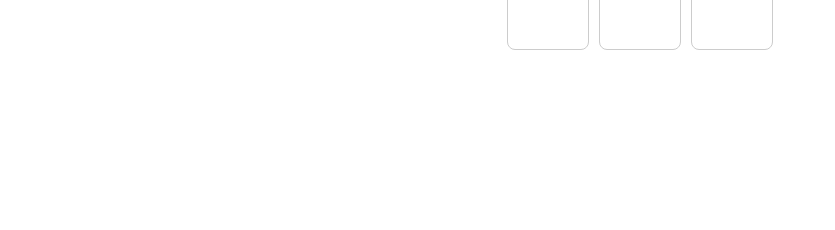
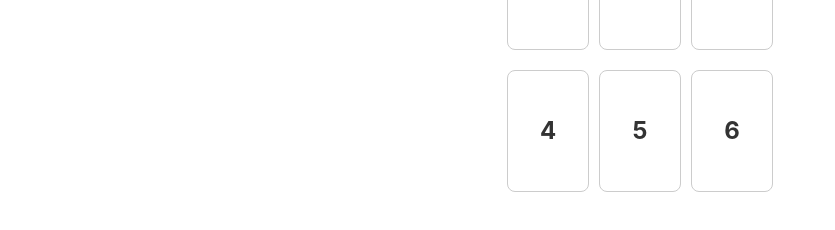
Before and after one commit to sahil-tandon/react-sequence-board-game, a React (Create React App) app: page / in a window 1280 px wide. Shown: the part 154-384 px from the top of the page, without its empty margins (0-835 px from the left). Built offline with nearby package versions, Linux system fonts and the light colour scheme.

Commit message:
React Sequence Board Game | Hand component

```diff
--- a/src/components/App/App.js
+++ b/src/components/App/App.js
@@ -1,12 +1,22 @@
 import React from "react";
 import "./App.css";
 import Board from "../Board/Board";
+import Hand from "../Hand/Hand";
 
 const App = () => {
+  // Example data for testing the Hand component
+  const playerHand = [
+    { id: 101, value: "4" },
+    { id: 102, value: "5" },
+    { id: 103, value: "6" },
+    // Add more cards as needed
+  ];
+
   return (
     <div className="app">
       <h1>Sequence Game</h1>
       <Board />
+      <Hand cards={playerHand} />
       {/* Add other components as needed */}
     </div>
   );
--- /dev/null
+++ b/src/components/Hand/Hand.css
@@ -0,0 +1,6 @@
+.hand {
+    display: flex;
+    gap: 10px;
+    justify-content: center;
+    margin-top: 20px;
+}
--- /dev/null
+++ b/src/components/Hand/Hand.js
@@ -0,0 +1,15 @@
+import React from "react";
+import "./Hand.css";
+import Card from "../Card/Card";
+
+const Hand = ({ cards }) => {
+  return (
+    <div className="hand">
+      {cards.map((card) => (
+        <Card key={card.id} value={card.value} />
+      ))}
+    </div>
+  );
+};
+
+export default Hand;
```
